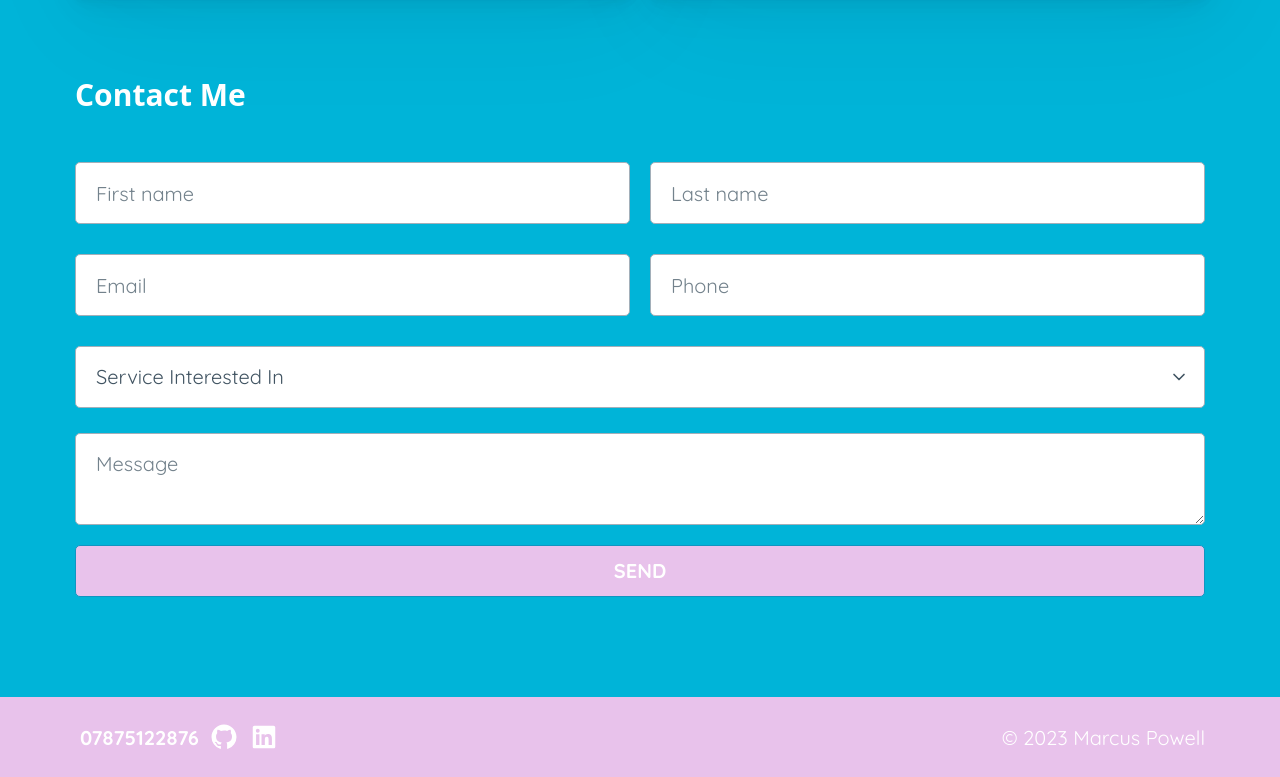
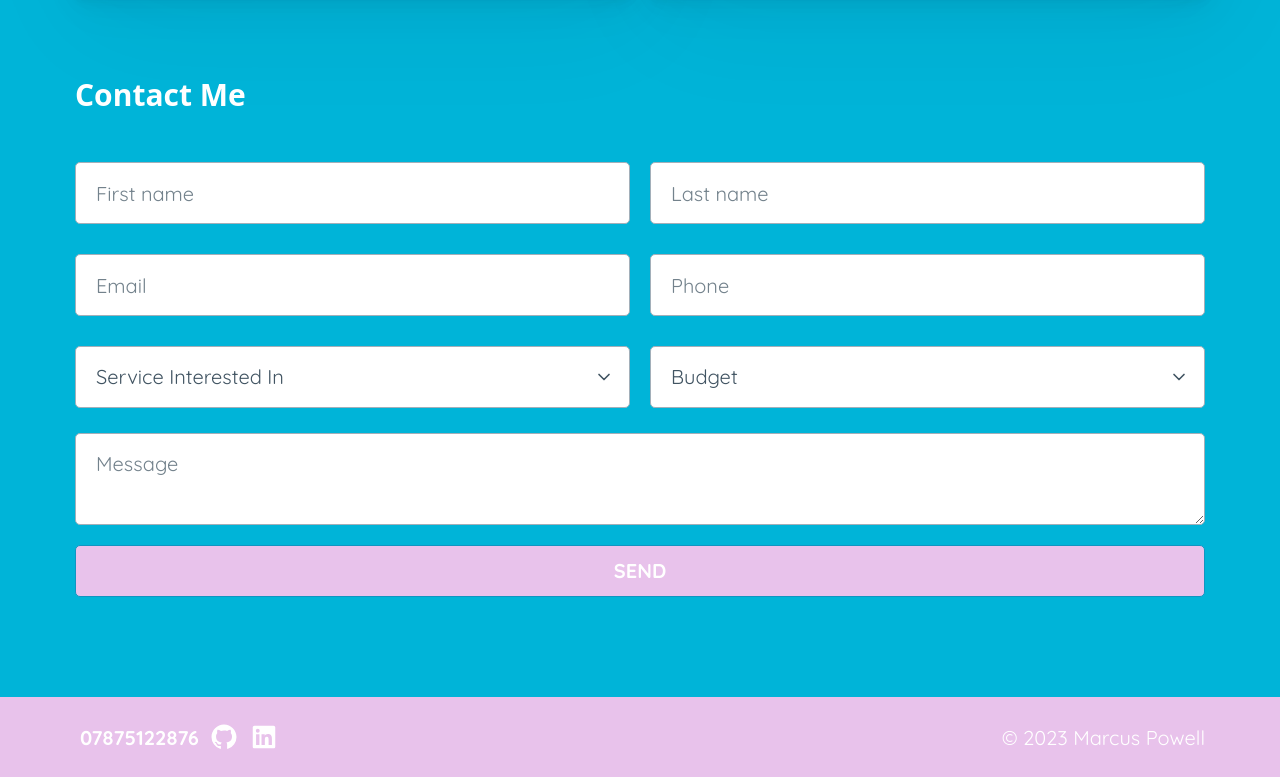
Before and after one commit to linear5ky/portfolio-2023, a Next.js app: page / in a window 1280 px wide. Shown: the part 6271-7048 px from the top of the page. Built offline with nearby package versions, Linux system fonts and the light colour scheme.

Commit message:
feat: capture budget

```diff
--- a/components/Contact.js
+++ b/components/Contact.js
@@ -1,12 +1,10 @@
 import React, { useEffect, useState } from "react";
-import Image from 'next/image'
+import Image from "next/image";
 import { useRouter } from "next/router";
-
 
 export default function Tech() {
   const router = useRouter();
   // console.log(router.asPath);
-
 
   const [email, setEmail] = useState("");
   const [service, setService] = useState("");
@@ -14,6 +12,7 @@ export default function Tech() {
   const [lastname, setLastname] = useState("");
   const [phone, setPhone] = useState("");
   const [message, setMessage] = useState("");
+  const [budget, setBudget] = useState("");
 
   const [showFailureMessage, setShowFailureMessage] = useState(false);
   const [showSuccessMessage, setShowSuccessMessage] = useState(false);
@@ -27,7 +26,6 @@ export default function Tech() {
     setMounted(true);
   }, []);
 
-
   const handleValidation = () => {
     let tempErrors = {};
     let isValid = true;
@@ -36,7 +34,6 @@ export default function Tech() {
       tempErrors["firstname"] = true;
       isValid = false;
     }
-
 
     if (lastname.length <= 0) {
       tempErrors["lastname"] = true;
@@ -53,12 +50,15 @@ export default function Tech() {
       isValid = false;
     }
 
-
     if (phone.length <= 0) {
       tempErrors["phone"] = true;
       isValid = false;
     }
 
+    if (budget.length <= 0) {
+      tempErrors["budget"] = true;
+      isValid = false;
+    }
 
     /*if (subject.length <= 0) {
       tempErrors["subject"] = true;
@@ -73,7 +73,6 @@ export default function Tech() {
     console.log("errors", errors);
     return isValid;
   };
-
 
   const handleSubmit = async (e) => {
     e.preventDefault();
@@ -90,7 +89,7 @@ export default function Tech() {
           service: service,
           phone: phone,
           message: message,
-
+          budget: budget,
         }),
         headers: {
           "Content-Type": "application/json",
@@ -105,11 +104,13 @@ export default function Tech() {
         setShowFailureMessage(true);
         setButtonText("Send");
         setService("");
+        setBudget("");
         setEmail("");
         setFirstname("");
         setLastname("");
         setPhone("");
         setMessage("");
+        setErrors({});
 
         return;
       }
@@ -118,34 +119,30 @@ export default function Tech() {
       setButtonText("Send");
       // Reset form fields
       setService("");
+      setBudget("");
       setEmail("");
       setFirstname("");
       setLastname("");
       setPhone("");
       setMessage("");
-
     }
     // console.log(fullname, email, subject, message);
   };
 
-
-
-
   return (
-
-
     <div class="container" id="contact">
-
       <h3>Contact Me</h3>
 
       <section class="contact">
-
-      <form
-           onSubmit={handleSubmit}>
+        <form onSubmit={handleSubmit}>
           <div class="grid">
             <div class="element">
               <label for="firstname">
-                        <input type="text" id="firstname" name="firstname" placeholder="First name"
+                <input
+                  type="text"
+                  id="firstname"
+                  name="firstname"
+                  placeholder="First name"
                   value={firstname}
                   onChange={(e) => {
                     setFirstname(e.target.value);
@@ -158,10 +155,13 @@ export default function Tech() {
               )}
             </div>
 
-
             <div class="element">
               <label for="lastname">
-                        <input type="text" id="lastname" name="lastname" placeholder="Last name"
+                <input
+                  type="text"
+                  id="lastname"
+                  name="lastname"
+                  placeholder="Last name"
                   value={lastname}
                   onChange={(e) => {
                     setLastname(e.target.value);
@@ -172,34 +172,33 @@ export default function Tech() {
               {errors?.lastname && (
                 <p className="error">Lastname cannot be empty.</p>
               )}
-
             </div>
-
-
-
           </div>
 
           <div class="grid">
             <div class="element">
               <label for="email">
-                        <input type="text" id="email" name="email" placeholder="Email"
+                <input
+                  type="text"
+                  id="email"
+                  name="email"
+                  placeholder="Email"
                   value={email}
                   onChange={(e) => {
                     setEmail(e.target.value);
                   }}
-
-
                 />
               </label>
-                    {errors?.email && (
-                     <p className="error">Email cannot be empty.</p>
-                     )}
-
+              {errors?.email && <p className="error">Email cannot be empty.</p>}
             </div>
 
             <div class="element">
               <label for="phone">
-                        <input type="text" id="phone" name="phone" placeholder="Phone"
+                <input
+                  type="text"
+                  id="phone"
+                  name="phone"
+                  placeholder="Phone"
                   value={phone}
                   onChange={(e) => {
                     setPhone(e.target.value);
@@ -207,17 +206,16 @@ export default function Tech() {
                 />
               </label>
 
-                    {errors?.phone && (
-                     <p className="error">Phone cannot be empty.</p>
-                     )}
+              {errors?.phone && <p className="error">Phone cannot be empty.</p>}
             </div>
           </div>
 
-
           <div class="grid">
             <div class="element">
-                <label for="firstname">
-                    <select name="service" id="service"
+              <label for="service">
+                <select
+                  name="service"
+                  id="service"
                   value={service}
                   onChange={(e) => {
                     setService(e.target.value);
@@ -229,8 +227,6 @@ export default function Tech() {
                   <option value="consultation">Consultation</option>
                   <option value="other">Other</option>
                 </select>
-
-
               </label>
 
               {errors?.service && (
@@ -238,10 +234,36 @@ export default function Tech() {
               )}
             </div>
 
+            <div class="element">
+              <label for="budget">
+                <select
+                  name="budget"
+                  id="budget"
+                  value={budget}
+                  onChange={(e) => {
+                    setBudget(e.target.value);
+                  }}
+                >
+                  <option value="">Budget</option>
+                  <option value="under-1000">Under £1,000</option>
+                  <option value="1000-2000">£1,000 - £2,000</option>
+                  <option value="2000-5000">£2,000 - £5,000</option>
+                  <option value="over-5000">Over £5,000</option>
+                  <option value="not-sure">Not Sure / To Be Discussed</option>
+                </select>
+              </label>
+
+              {errors?.budget && (
+                <p className="error">Budget cannot be empty.</p>
+              )}
+            </div>
           </div>
 
           <div class="grid">
-                 <textarea id="message" name="message" placeholder="Message"
+            <textarea
+              id="message"
+              name="message"
+              placeholder="Message"
               value={message}
               onChange={(e) => {
                 setMessage(e.target.value);
@@ -249,29 +271,20 @@ export default function Tech() {
             ></textarea>
           </div>
 
-
           <div class="grid">
-
-                 <button class="btn">   {buttonText}</button>
+            <button class="btn"> {buttonText}</button>
           </div>
 
           <div class="grid">
             {showSuccessMessage && (
-              <p>
-                Thankyou! Your Message has been delivered.
-              </p>
+              <p>Thankyou! Your Message has been delivered.</p>
             )}
             {showFailureMessage && (
-              <p>
-                Oops! Something went wrong, please try again.
-              </p>
+              <p>Oops! Something went wrong, please try again.</p>
             )}
           </div>
         </form>
-
       </section>
-
-
     </div>
   );
 }
--- a/pages/api/contact.js
+++ b/pages/api/contact.js
@@ -4,7 +4,7 @@ sendgrid.setApiKey(process.env.SENDGRID_API_KEY);
 
 async function sendEmail(req, res) {
   try {
-     console.log("REQ.BODY", req.body);
+    console.log("REQ.BODY", req.body);
     await sendgrid.send({
       to: "marcus.powell@linearsky.com", // Your email where you'll receive emails
       from: "marcus.powell@linearsky.com", // your website email address here
@@ -15,10 +15,11 @@ async function sendEmail(req, res) {
        email: ${req.body.email}   <br>
        phone: ${req.body.phone}     <br>
        service: ${req.body.service}  <br>
+       budget: ${req.body.budget}  <br>
        message: ${req.body.message}`,
     });
   } catch (error) {
-     console.log(error);
+    console.log(error);
     return res.status(error.statusCode || 500).json({ error: error.message });
   }
 
```
Lines whose indentation alone changed are shown as unchanged.
